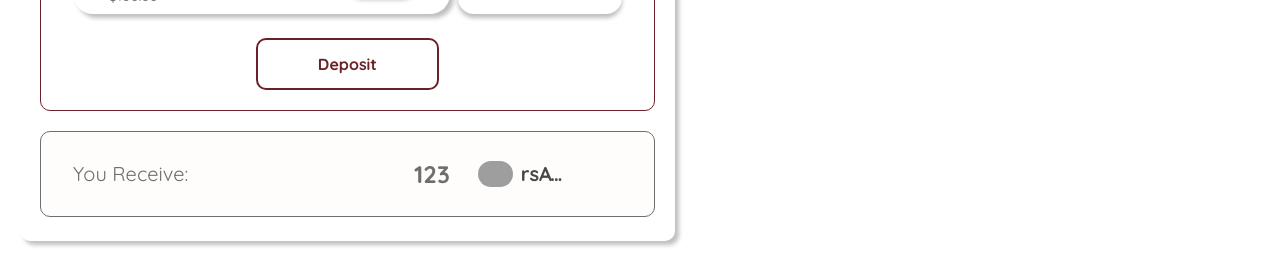
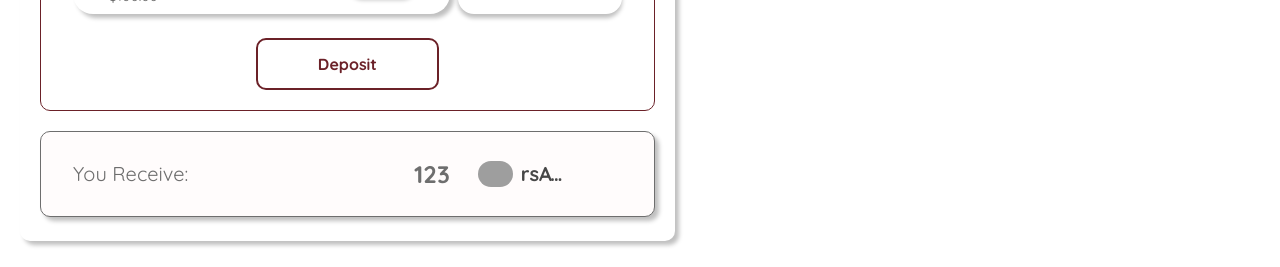
Before and after one commit to Yny4ii/components, a Next.js app: page / in a window 1280 px wide. Shown: the part 1260-1527 px from the top of the page. Built offline with nearby package versions, Linux system fonts and the light colour scheme; grey boxes are pictures that could not be loaded.

Commit message:
refactor: type changes

```diff
--- a/src/app/components/BuySellBlock.tsx
+++ b/src/app/components/BuySellBlock.tsx
@@ -53,13 +53,15 @@ const BuySellBlock = ({
     side === "Buy" ? inactiveSelectOption : activeSelectOptions[0]
   );
 
-  const handleSideChange = (newSide: "Buy" | "Sell") => {
+  const handleSideChange = (newSide: string) => {
+    if (newSide === "Buy" || newSide === "Sell") {
       setSide(newSide);
       const tempFirst = firstSelect;
       const tempSecond = secondSelect;
       setFirstSelect(tempSecond);
       setSecondSelect(tempFirst);
       onSideChange?.(newSide);
+    }
   };
   const handleFirstSelectChange = (option: SelectOption) => {
     setFirstSelect(option);
@@ -120,7 +122,7 @@ const BuySellBlock = ({
         </div>
         <MainButton>{side === "Buy" ? "Deposit" : "Withdraw"}</MainButton>
       </div>
-      <div className="text-light-gray border-1 border-light-gray rounded-lg shadow-shadow-main py-2 px-8 bg-main-white flex items-center justify-between">
+      <div className="text-light-gray border-1 border-light-gray rounded-lg shadow-main-shadow py-2 px-8 bg-main-white flex items-center justify-between">
         <div className="text-xl font-normal">You Receive:</div>
         <div className="text-2xl font-bold flex items-center gap-2">
           <div>123</div>
--- a/src/app/page.tsx
+++ b/src/app/page.tsx
@@ -65,7 +65,6 @@ export default function Home() {
       <BuySellBlock
         activeSelectOptions={selectOptions}
         inactiveSelectOption={selectOption}
-        initialSide="Buy"
         slippageValue={0.1}
         maxValue={1000}
         secondaryValue="$1,000.00"
```
Lines whose indentation alone changed are shown as unchanged.
